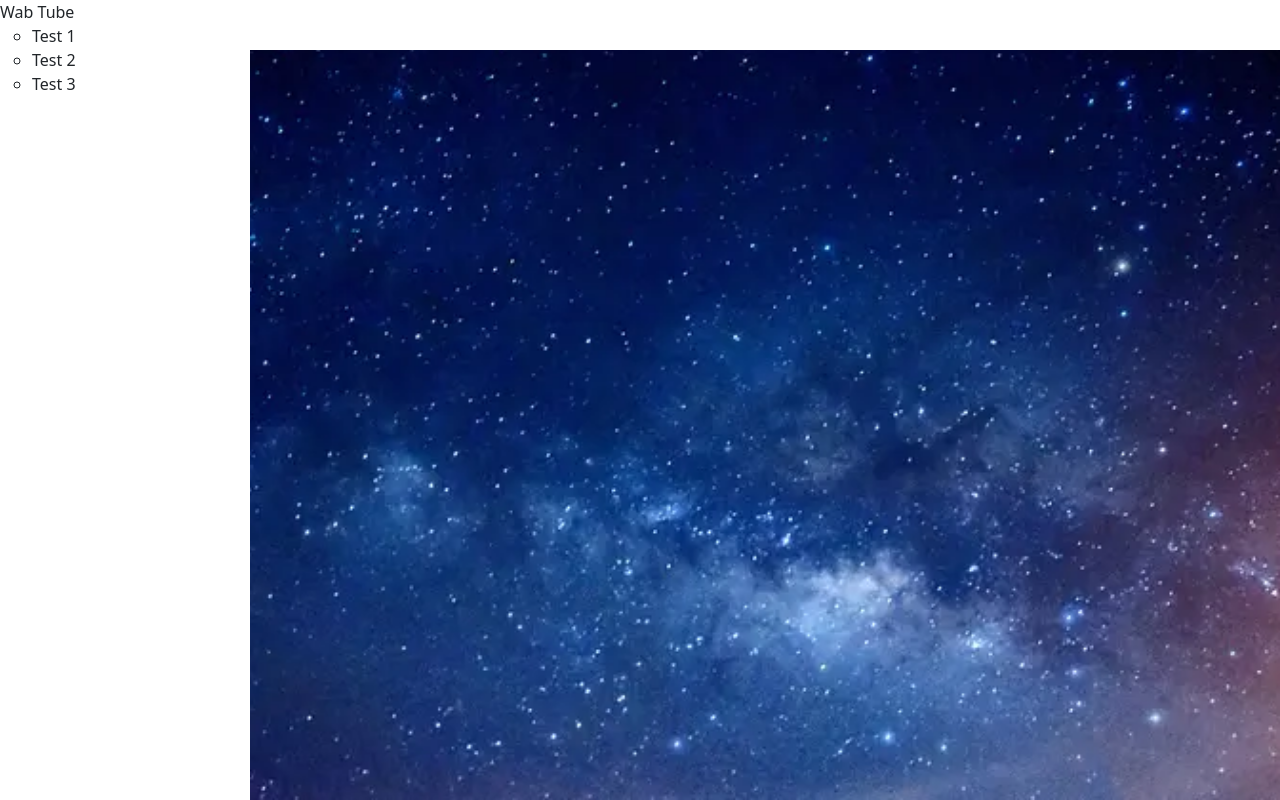
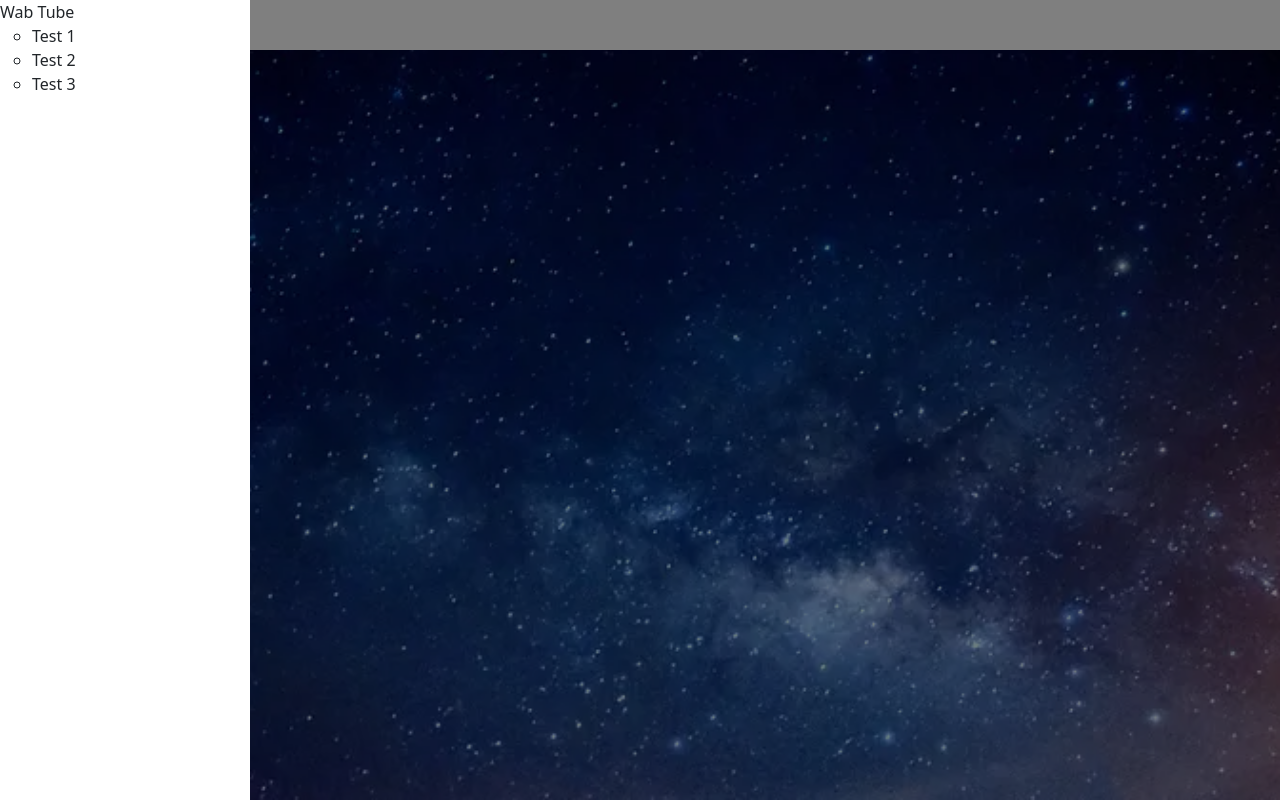
Before and after one commit to Wab-s-Tube/frontend, a React (Create React App) app: page / in a window 1280 px wide. Both pictures are taken after a click on the button "Menu". Built offline with nearby package versions, Linux system fonts and the light colour scheme.

Commit message:
overlay fades in at same time as menu slides in

```diff
--- a/src/components/Header.js
+++ b/src/components/Header.js
@@ -38,11 +38,7 @@ const Header = () => {
               unmountOnExit
             >
               <div>
-                {/* <div className="overlay" onClick={menuToggle}></div> */}
-                <div
-                  className={`menu-content ${openMenu ? "menu-open" : ""}`}
-                  ref={menuRef}
-                >
+                <div className="menu-content" ref={menuRef}>
                   <header>Wab Tube</header>
                   <ul>
                     <li>Test 1</li>
@@ -52,6 +48,7 @@ const Header = () => {
                 </div>
               </div>
             </CSSTransition>
+            <div className={`overlay ${openMenu ? "active" : ""}`}></div>
           </Nav>
         </Navbar>
       </div>
--- a/src/styles/Header.css
+++ b/src/styles/Header.css
@@ -32,7 +32,7 @@
     transition: transform 0.3s ease-in-out;
 }
 
-.fade-in-overlay-enter {
+/* .fade-in-overlay-enter {
     background-color: rgba(0, 0, 0, 0);
 }
 
@@ -48,7 +48,7 @@
 .fade-in-overlay-exit-active {
     background-color: rgba(0, 0, 0, 0);
     transition: background-color 0.3s ease-in-out;
-}
+} */
 
 .menu-content {
     position: fixed;
@@ -65,4 +65,10 @@
     height: 100%;
     top: 0;
     left: 250px;
+    background-color: rgba(0, 0, 0, 0);
+    transition: background-color 0.3s ease-in-out;
 }
+
+.overlay.active {
+    background-color: rgba(0, 0, 0, 0.5);
+}
```
